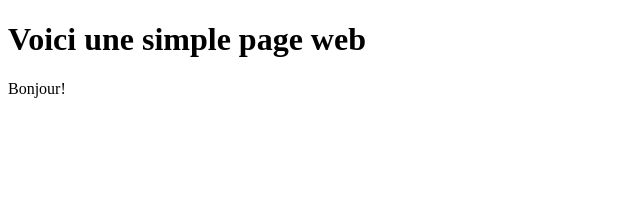
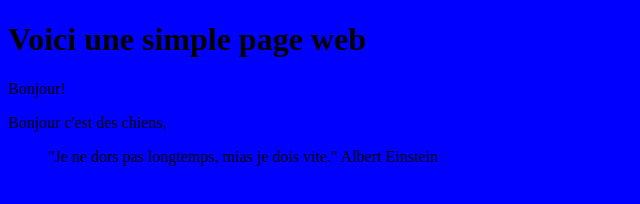
Before and after one commit to hilaryd198/simpleprojet, a plain HTML site: page index.html in a window 1280 px wide. Shown: the whole page, without its empty margins (0-640 px from the left). Drawn offline with Linux system fonts and the light colour scheme.

Commit message:
Einstein quote added

```diff
--- a/index.html
+++ b/index.html
@@ -1,10 +1,12 @@
 <!DOCTYPE html>
 <html>
-	<body>
+	<body style="background:blue;">
 
 	<h1>Voici une simple page web</h1>
 
 	<p>Bonjour!</p>
+	Bonjour c'est des chiens,
+	<blockquote>"Je ne dors pas longtemps, mias je dois vite." Albert Einstein</blockquote>
 
 	</body>
 </html
```
